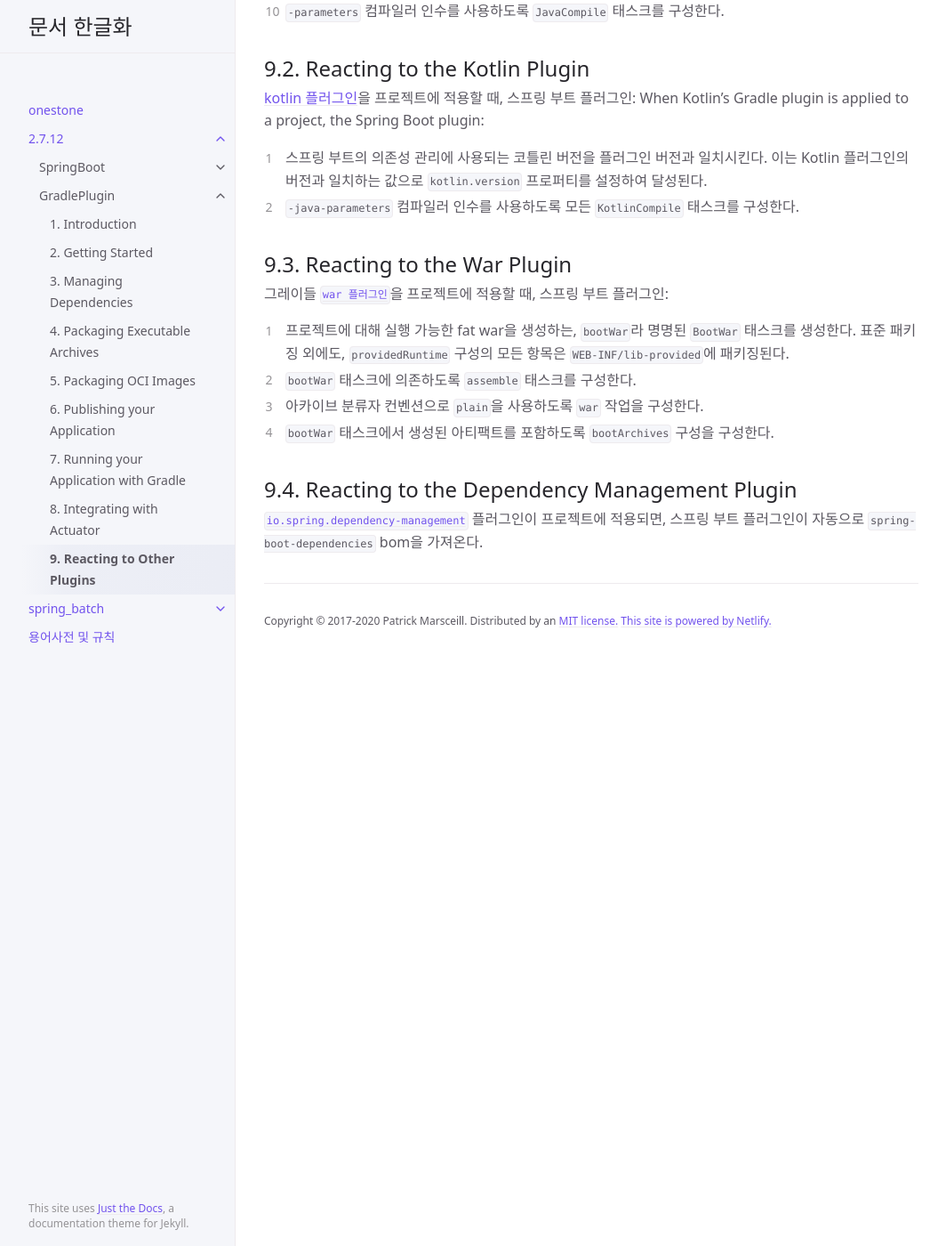
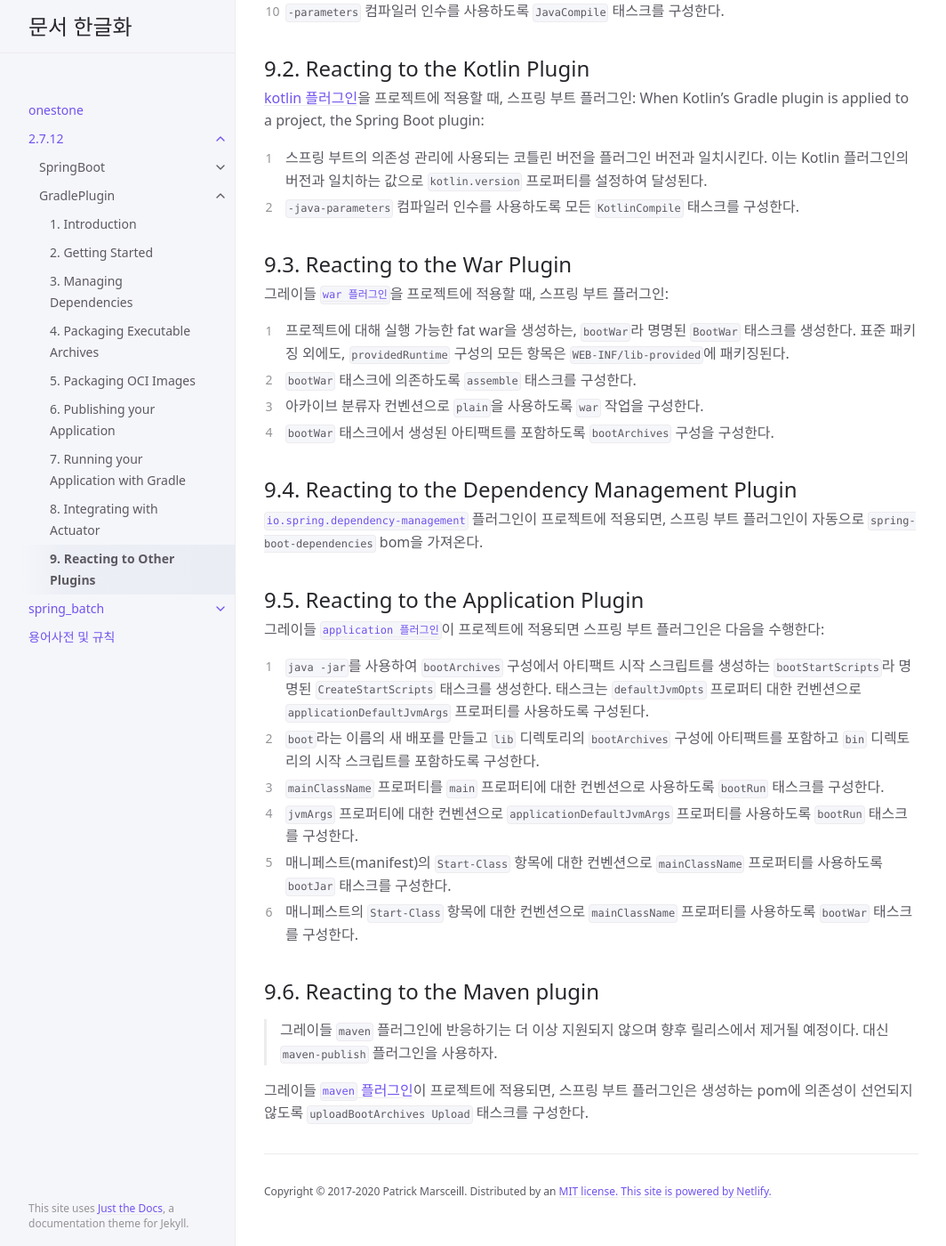
Before and after one commit to onestone9900/onestone9900.github.io, a Jekyll site: the page built from docs/2.7.12/gradle_plugin/9. reacting_to_other_plugins.md, in a window 1280 px wide and 1400 px high, scrolled down 698 px. Shown: the whole window at 89% size, without its empty margins (107-1171 px from the left). Built offline with Jekyll 4.4.1, drawn with Linux system fonts in a browser that asks for light colours.

Commit message:
docs: 9. Reacting to Other Plugins - 9.5., 9.6.

```diff
--- a/docs/2.7.12/gradle_plugin/9. reacting_to_other_plugins.md
+++ b/docs/2.7.12/gradle_plugin/9. reacting_to_other_plugins.md
@@ -44,3 +44,21 @@ When Kotlin’s Gradle plugin is applied to a project, the Spring Boot plugin:
 
 ## 9.4. Reacting to the Dependency Management Plugin
 [`io.spring.dependency-management`](https://github.com/spring-gradle-plugins/dependency-management-plugin) 플러그인이 프로젝트에 적용되면, 스프링 부트 플러그인이 자동으로 `spring-boot-dependencies` bom을 가져온다.
+
+## 9.5. Reacting to the Application Plugin
+그레이들 [`application 플러그인`](https://docs.gradle.org/current/userguide/application_plugin.html)이 프로젝트에 적용되면 스프링 부트 플러그인은 다음을 수행한다:
+
+1. `java -jar`를 사용하여 `bootArchives` 구성에서 아티팩트 시작 스크립트를 생성하는 `bootStartScripts`라 명명된 `CreateStartScripts` 태스크를 생성한다. 태스크는 `defaultJvmOpts` 프로퍼티 대한 컨벤션으로 `applicationDefaultJvmArgs` 프로퍼티를 사용하도록 구성된다.
+2. `boot`라는 이름의 새 배포를 만들고 `lib` 디렉토리의 `bootArchives` 구성에 아티팩트를 포함하고 `bin` 디렉토리의 시작 스크립트를 포함하도록 구성한다.
+3. `mainClassName` 프로퍼티를 `main` 프로퍼티에 대한 컨벤션으로 사용하도록 `bootRun` 태스크를 구성한다.
+4. `jvmArgs` 프로퍼티에 대한 컨벤션으로 `applicationDefaultJvmArgs` 프로퍼티를 사용하도록 `bootRun` 태스크를 구성한다.
+5. 매니페스트(manifest)의 `Start-Class` 항목에 대한 컨벤션으로 `mainClassName` 프로퍼티를 사용하도록 `bootJar` 태스크를 구성한다.
+6. 매니페스트의 `Start-Class` 항목에 대한 컨벤션으로 `mainClassName` 프로퍼티를 사용하도록 `bootWar` 태스크를 구성한다.
+
+
+
+## 9.6. Reacting to the Maven plugin
+{: .important}
+>그레이들 `maven` 플러그인에 반응하기는 더 이상 지원되지 않으며 향후 릴리스에서 제거될 예정이다. 대신 `maven-publish` 플러그인을 사용하자.
+
+그레이들 [`maven` 플러그인](https://docs.gradle.org/current/userguide/maven_plugin.html)이 프로젝트에 적용되면, 스프링 부트 플러그인은 생성하는 pom에 의존성이 선언되지 않도록 `uploadBootArchives Upload` 태스크를 구성한다.
```
Also changed, not shown: README.md.
